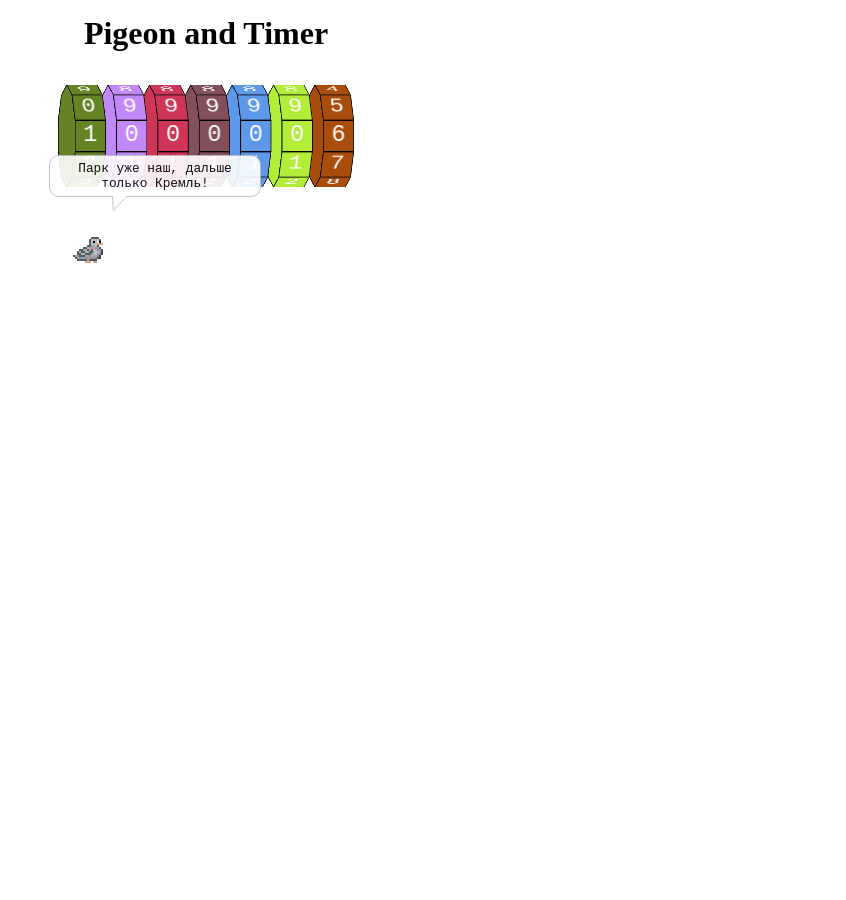
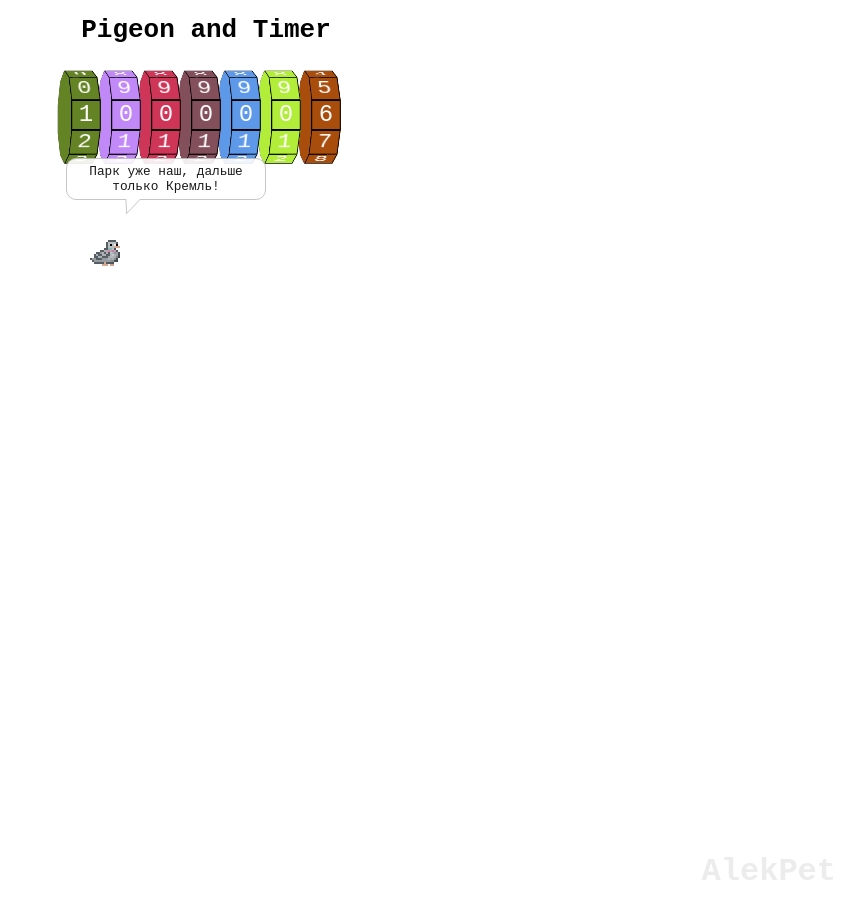
Before and after one commit to AlekPet/alekpet.github.io, a Jekyll site: the page projects/pigeon-and-timer/index.html, which Jekyll copies as it is, in a window 1280 px wide. Shown: the whole page, without its empty margins (434-1280 px from the left). Built offline with Jekyll 4.4.1, drawn with Linux system fonts in a browser that asks for light colours.

Commit message:
update pigeon-and-timer

```diff
--- a/projects/pigeon-and-timer/css/style.css
+++ b/projects/pigeon-and-timer/css/style.css
@@ -3,36 +3,37 @@
 ::before {
   padding: 0;
   margin: 0;
+  box-sizing: border-box;
+}
+body {
+  font-family: monospace;
 }
 .wrapper {
   margin: 0 auto;
   width: fit-content;
+  display: flex;
+  flex-direction: column;
+  gap: 30px;
 }
 .box {
   display: flex;
+  justify-content: center;
+}
+
+.globalWrapper {
   position: relative;
-  left: 50%;
+  font-family: monospace;
+  margin: 5px 5px;
+  height: 100px;
+  perspective: 1000px;
   transform-style: preserve-3d;
-  transform: rotateY(10deg) translate(-50%, 0%);
-  transform-origin: center center;
-  /*   border: 1px dotted black; */
-  width: fit-content;
-  padding: 0 10px;
-}
-.globalWrapper {
-  font-family: monospace;
-  width: 36px;
-  height: 120px;
-  margin: 5px 3px;
-  transform-style: preserve-3d;
-  transform: translateZ(-10px) translateX(72%);
+  transform: rotateY(10deg) translate(0%, 50%);
 }
 
 .digitWrapper {
-  display: flex;
+  margin: 0 15px;
   text-align: center;
   position: relative;
-  top: 64px;
   transform-style: preserve-3d;
   transition: 0.3s transform;
 }
@@ -42,12 +43,12 @@
   border: 1px solid black;
   font-size: 1.5rem;
   background: white;
+  opacity: 1;
 }
 
 .controls {
   display: flex;
   flex-direction: column;
-  width: fit-content;
 }
 
 .setclock {
@@ -65,17 +66,7 @@
 }
 
 .krishka {
-  width: 100px;
-  height: 100px;
   position: absolute;
-}
-
-.krishka_left {
-  transform: translate3d(-65.2%, -50%, -48.541px) rotateY(90deg);
-}
-
-.krishka_right {
-  transform: translate3d(-35%, -50%, -48.541px) rotateY(90deg);
 }
 
 .digit-0 {
@@ -114,14 +105,12 @@
   display: flex;
   flex-direction: column;
   justify-content: center;
-  top: 30px;
-  /*border: 1px solid red;*/
+  z-index: 99;
 }
 
 .pigeonBox {
   position: relative;
   display: block;
-  /*border:1px solid red;*/
 }
 .pigeon {
   width: 100%;
@@ -166,3 +155,20 @@
   background: silver;
   clip-path: polygon(0% 1%, 100% 0%, 5% 100%);
 }
+
+.author {
+  position: fixed;
+  bottom: 0;
+  right: 0;
+  margin: 10px;
+  color: silver;
+  font-size: 2rem;
+  opacity: 0.3;
+  transition: 1s all;
+  font-weight: 600;
+  user-select: none;
+  cursor: pointer;
+}
+.author:hover {
+  color: darkgreen;
+}
--- a/projects/pigeon-and-timer/index.html
+++ b/projects/pigeon-and-timer/index.html
@@ -13,6 +13,7 @@
     <div class="box"></div>
   </div>
   <script type="module" src="./js/script.js"></script>
+  <div title="Go to github" class="author" onclick="window.open('https://github.com/AlekPet');">AlekPet</div>
 </body>
 
 </html>
--- a/projects/pigeon-and-timer/js/digit.js
+++ b/projects/pigeon-and-timer/js/digit.js
@@ -4,13 +4,15 @@
 */
 
 // helper functions
-function generatePolygon(sides = 10, size = 100, startAngle = -Math.PI / 2) {
+function generatePolygon(sides, size, startAngleDeg) {
   const points = [];
   const center = size / 2;
   const radius = size / 2;
 
-  for (let i = 0; i < 10; i++) {
-    const angle = startAngle + (i * 2 * Math.PI) / 10;
+  const startAngleRad = (startAngleDeg * Math.PI) / 180;
+
+  for (let i = 0; i < sides; i++) {
+    const angle = startAngleRad + (i * 2 * Math.PI) / sides;
     const x = center + radius * Math.cos(angle);
     const y = center + radius * Math.sin(angle);
     points.push([x, y]);
@@ -50,11 +52,14 @@
 
     this.lenNumber = lenNumber;
     this.stepAngle = 360 / this.lenNumber;
-    this.marginOutside = this.blockH / (2 * Math.sin(Math.PI / lenNumber));
+    this.marginOutside = this.blockH / (2 * Math.tan(Math.PI / lenNumber));
 
     this.currentDig = currentDig;
     this.prevDig = currentDig;
-    this.currentAngle = this.stepAngle * currentDig;
+
+    this.offsetKrishkaAngle = lenNumber % 2 === 0 ? 90 / (lenNumber / 2) : 0;
+    this.currentAngle = this.stepAngle * currentDig - this.offsetKrishkaAngle;
+
     this.parent = parent ?? document.body;
 
     this.nextEl = nextEl;
@@ -80,6 +85,14 @@
 
   createElement() {
     const bg = Digit.getBrightColor();
+    const diametr =
+      (this.blockH / 2) * this.lenNumber - this.marginOutside * 1.15;
+
+    const polygonClip = generatePolygon(
+      this.lenNumber,
+      diametr,
+      this.currentAngle
+    );
 
     this.globalWrapper = document.createElement("div");
     this.globalWrapper.className = "globalWrapper";
@@ -95,23 +108,36 @@
       this.globalWrapper.style.width = "150px";
     }
 
-    const krishka_l = document.createElement("div");
-    krishka_l.style.background = bg;
-    krishka_l.className = "krishka krishka_left";
-    const krishka_r = document.createElement("div");
-    krishka_r.className = "krishka krishka_right";
+    this.krishka_l = document.createElement("div");
+    this.krishka_l.className = "krishka krishka_left";
 
-    krishka_r.style.background = bg;
+    this.krishka_r = document.createElement("div");
+    this.krishka_r.className = "krishka krishka_right";
 
-    const polygonClip = generatePolygon(this.marginOutside * 2, this.lenNumber);
-    krishka_r.style.clipPath = polygonClip;
-    krishka_l.style.clipPath = polygonClip;
+    Object.assign(this.krishka_l.style, {
+      background: bg,
+      width: diametr + "px",
+      height: diametr + "px",
+      clipPath: polygonClip,
+      transform: `translate(-50%,-50%) translate3d(${-15}px, 0%, -${
+        this.marginOutside
+      }px) rotateY(90deg)`,
+    });
+    Object.assign(this.krishka_r.style, {
+      background: bg,
+      width: diametr + "px",
+      height: diametr + "px",
+      clipPath: polygonClip,
+      transform: `translate(-50%,-50%) translate3d(${15}px, 0%, -${
+        this.marginOutside
+      }px) rotateY(90deg)`,
+    });
 
     this.digitWrapper = document.createElement("div");
     this.digitWrapper.className = "digitWrapper";
-    this.digitWrapper.style.transformOrigin = `0px 0px -${this.marginOutside}px`;
+    this.digitWrapper.style.transformOrigin = `center center -${this.marginOutside}px`;
 
-    this.digitWrapper.append(krishka_l, krishka_r);
+    this.digitWrapper.append(this.krishka_l, this.krishka_r);
 
     for (let i = 0; i < this.lenNumber; i++) {
       const block = document.createElement("div");
@@ -290,7 +316,11 @@
     this.params = params;
     const numStr = number.toString();
     this.numbers = Array.from(numStr);
-    this.lenNumber = params.lenNumber ?? 10;
+    this.lenNumber = !params.lenNumber
+      ? new Array(10).fill(10)
+      : !Array.isArray(params.lenNumber)
+      ? Array(+params.lenNumber).fill(+params.lenNumber)
+      : params.lenNumber;
     this.cls = params.cls ?? false;
     this.createDigit();
   }
@@ -303,7 +333,7 @@
         ...this.params,
         currentDig: +n,
         nextEl: this.digitCls[idx - 1] ? this.digitCls[idx - 1] : null,
-        lenNumber: this.lenNumber,
+        lenNumber: this.lenNumber[idx],
       });
 
       if (this.cls) {
```
Also changed, not shown: projects/pigeon-and-timer/js/pigeon.js (+0 -8 lines).
